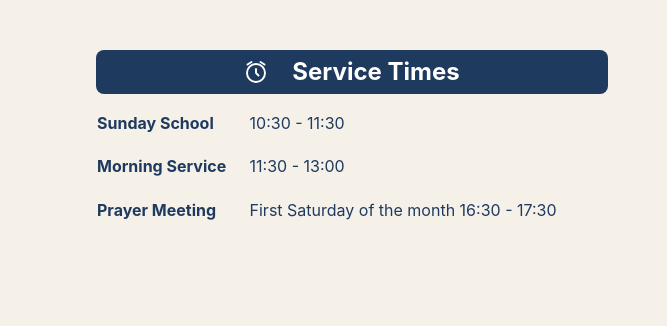
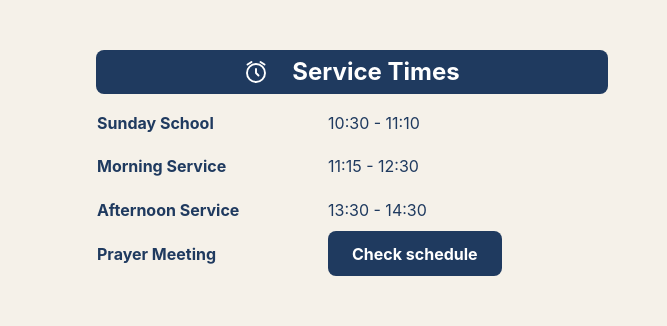
Before and after one commit to kortik425/LBBC-web, an Astro site: page / in a window 1280 px wide. Shown: the part 738-1064 px from the top of the page, 0-667 px from the left. Built offline with nearby package versions, Linux system fonts and the light colour scheme; Astro itself is replaced by a stand-in of ours.

Commit message:
Update time table

```diff
--- a/src/pages/index.astro
+++ b/src/pages/index.astro
@@ -61,15 +61,19 @@ import WaterDrop from "../assets/water-drop.svg";
         <tbody>
           <tr>
             <th scope="row">Sunday School</th>
-            <td>10:30 - 11:30</td>
+            <td>10:30 - 11:10</td>
           </tr>
           <tr>
             <th scope="row">Morning Service</th>
-            <td>11:30 - 13:00</td>
+            <td>11:15 - 12:30</td>
+          </tr>
+          <tr>
+            <th scope="row">Afternoon Service</th>
+            <td>13:30 - 14:30</td>
           </tr>
           <tr>
             <th scope="row">Prayer Meeting</th>
-            <td>First Saturday of the month 16:30 - 17:30</td>
+            <td><a class="button cta primary" href="/schedules">Check schedule</a></td>
           </tr>
         </tbody>
       </table>
```
